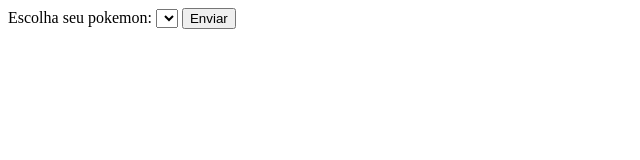
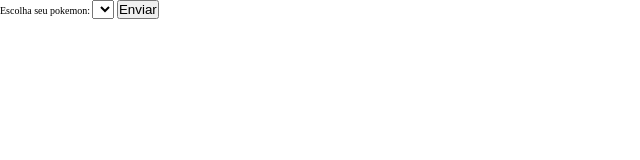
Before and after one commit to victorambrozi/pokedex-javascript, a plain HTML site: page index.html in a window 1280 px wide. Shown: the whole page, without its empty margins (0-640 px from the left). Drawn offline with nearby package versions, Linux system fonts and the light colour scheme; no server answers.

Commit message:
init style

```diff
--- a/styles/style.css
+++ b/styles/style.css
@@ -1,3 +1,9 @@
-select {
-    overflow-y: auto;
+* {
+    margin: 0;
+    padding: 0;
+    box-sizing: border-box;
 }
+
+html {
+    font-size: 62.5%;
+}
```
